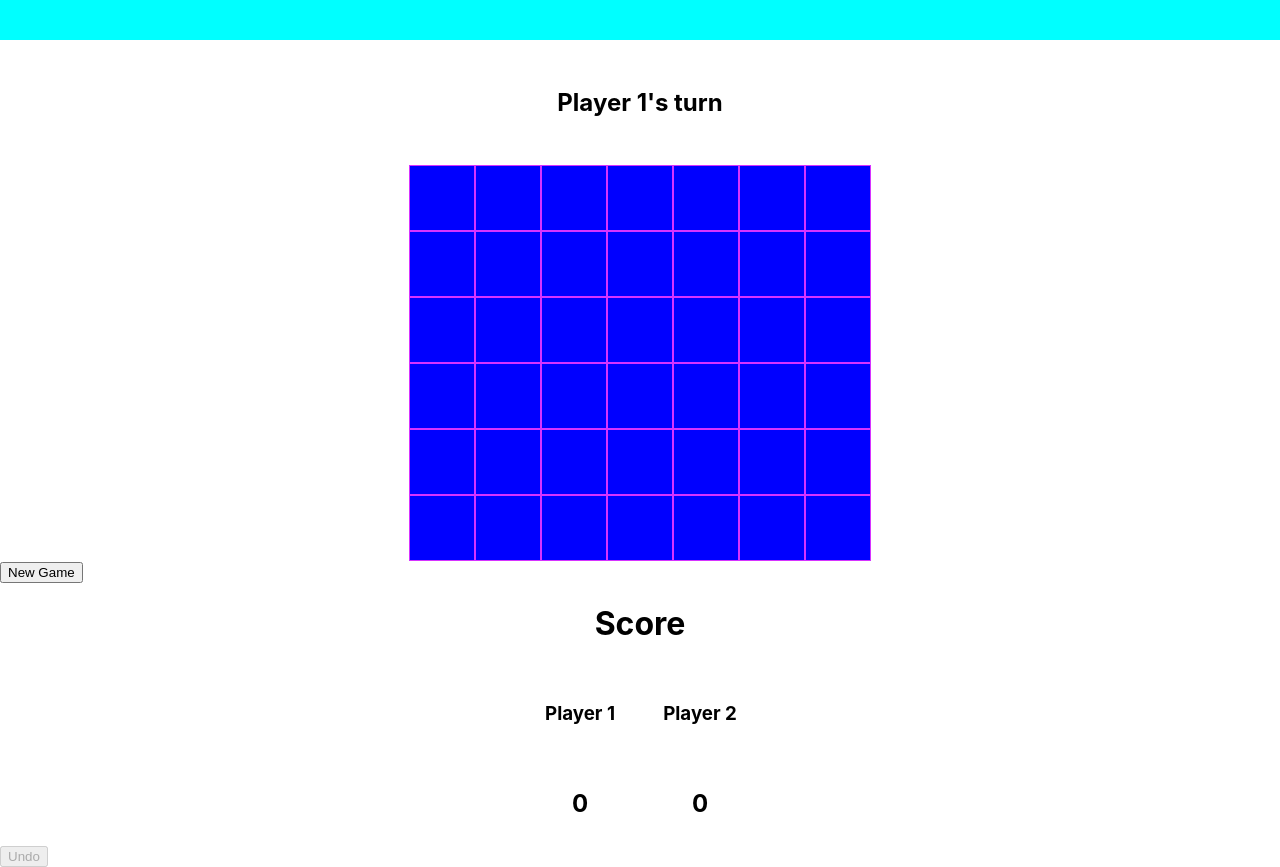
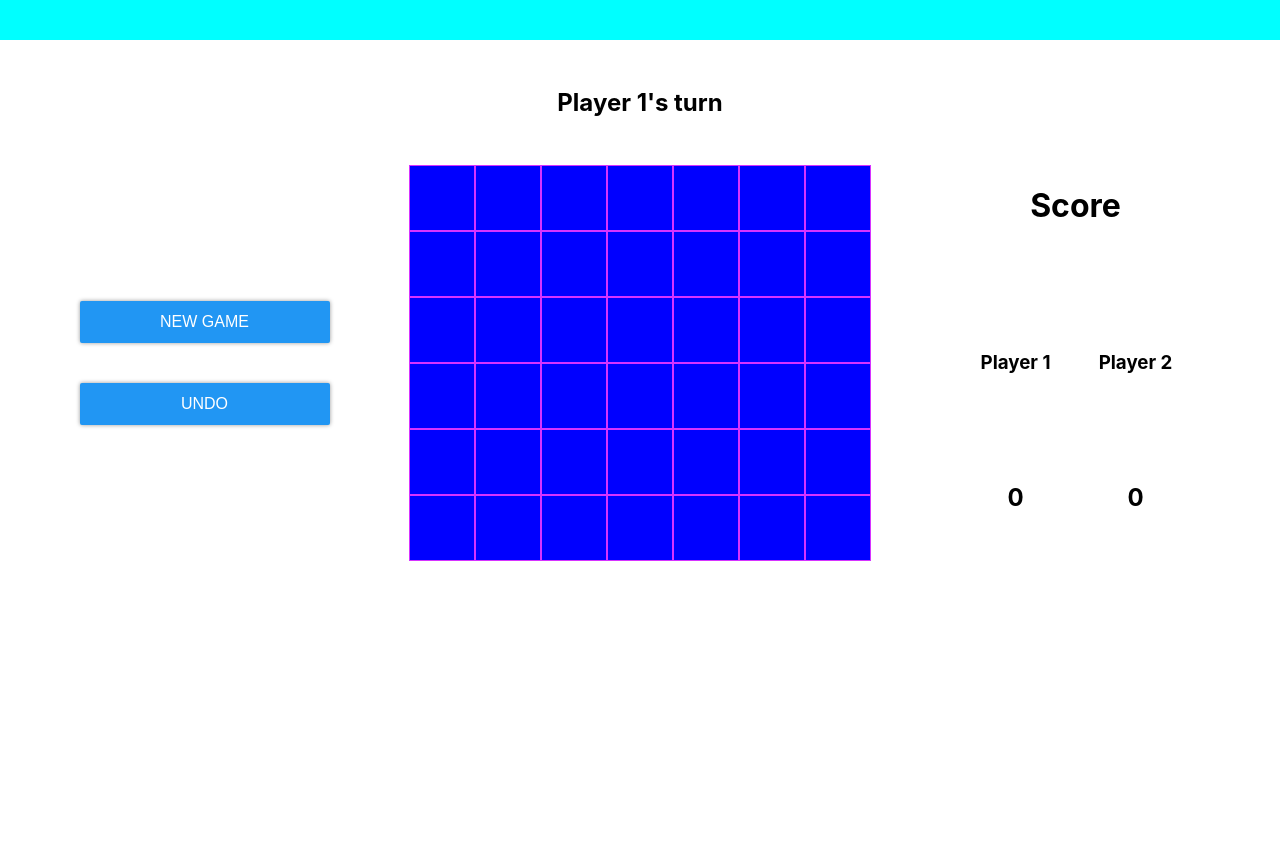
Before and after one commit to brandoncroberts/connect-4, a React (Create React App) app: page / in a window 1280 px wide. After the commit the page ends 800 px from the top, so only its background shows below. Built offline with nearby package versions, Linux system fonts and the light colour scheme.

Commit message:
Add styles

```diff
--- a/src/App.js
+++ b/src/App.js
@@ -4,6 +4,7 @@ import Header from "./components/header/header.component";
 import CurrentPlayer from "./components/current-player/currentPlayer.component";
 import Board from "./components/board/board.component";
 import ScoreBoard from "./components/scoreboard/scoreboard.component";
+import CustomButton from "./components/custom-button/customButton.component";
 import {
   diagonalVictoryCheck,
   linearVictoryCheck
@@ -155,16 +156,24 @@ class App extends React.Component {
         <CurrentPlayer
           currentPlayer={this.state.players[this.state.currentPlayer]}
         />
-        <Board />
-        <button onClick={this.newGame}>New Game</button>
-        <ScoreBoard players={this.state.players} scores={this.state.scores} />
+
+        <div className="main-grid">
+          <div className="buttons-container">
+            <button className="custom-button" onClick={this.newGame}>
+              New Game
+            </button>
             <button
+              className="custom-button"
               onClick={this.undoLastMove}
               disabled={this.disableUndoButtonCheck()}
             >
               Undo
             </button>
           </div>
+          <Board />
+          <ScoreBoard players={this.state.players} scores={this.state.scores} />
+        </div>
+      </div>
     );
   }
 }
--- a/src/index.css
+++ b/src/index.css
@@ -40,3 +40,42 @@ code {
   font-family: source-code-pro, Menlo, Monaco, Consolas, "Courier New",
     monospace;
 }
+
+.buttons-container {
+  display: flex;
+  justify-content: center;
+  flex-direction: column;
+}
+
+.main-grid {
+  display: grid;
+  grid-template-columns: repeat(3, 1fr);
+  grid-template-rows: 1fr;
+  grid-column-gap: 0px;
+  grid-row-gap: 0px;
+}
+
+.custom-button {
+  min-width: 250px;
+  margin: 20px auto;
+  border: none;
+  border-radius: 2px;
+  padding: 12px 0;
+  font-size: 16px;
+  text-transform: uppercase;
+  cursor: pointer;
+  color: #fff;
+  background: #2196f3 center;
+  box-shadow: 0 0 4px #999;
+  outline: none;
+  transition: background 0.5s;
+}
+.custom-button:hover {
+  background: #47a7f5 radial-gradient(circle, transparent 1%, #47a7f5 1%)
+    center/15000%;
+}
+.custom-button:active {
+  background-color: #6eb9f7;
+  background-size: 100%;
+  transition: background 0s;
+}
```
Lines whose indentation alone changed are shown as unchanged.
